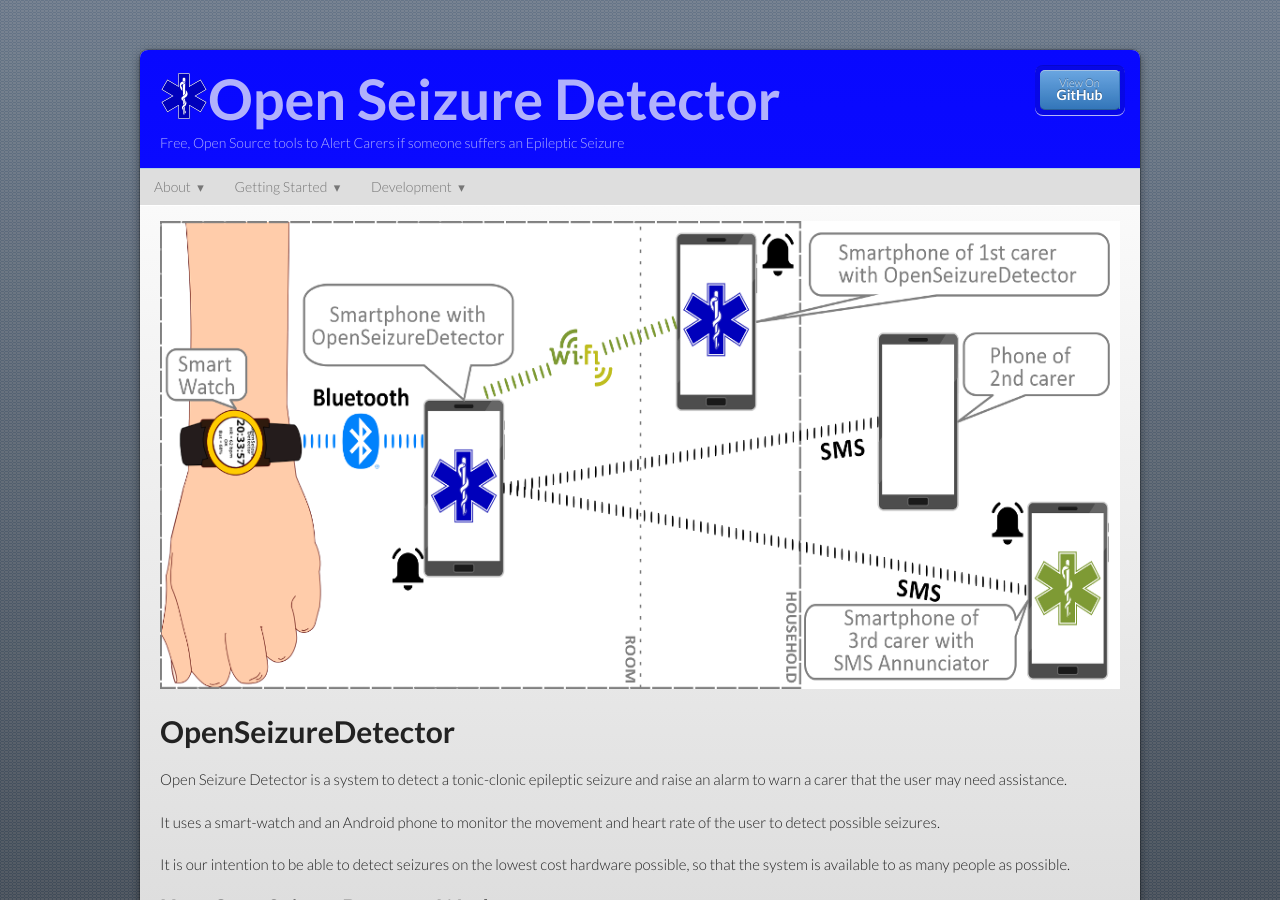
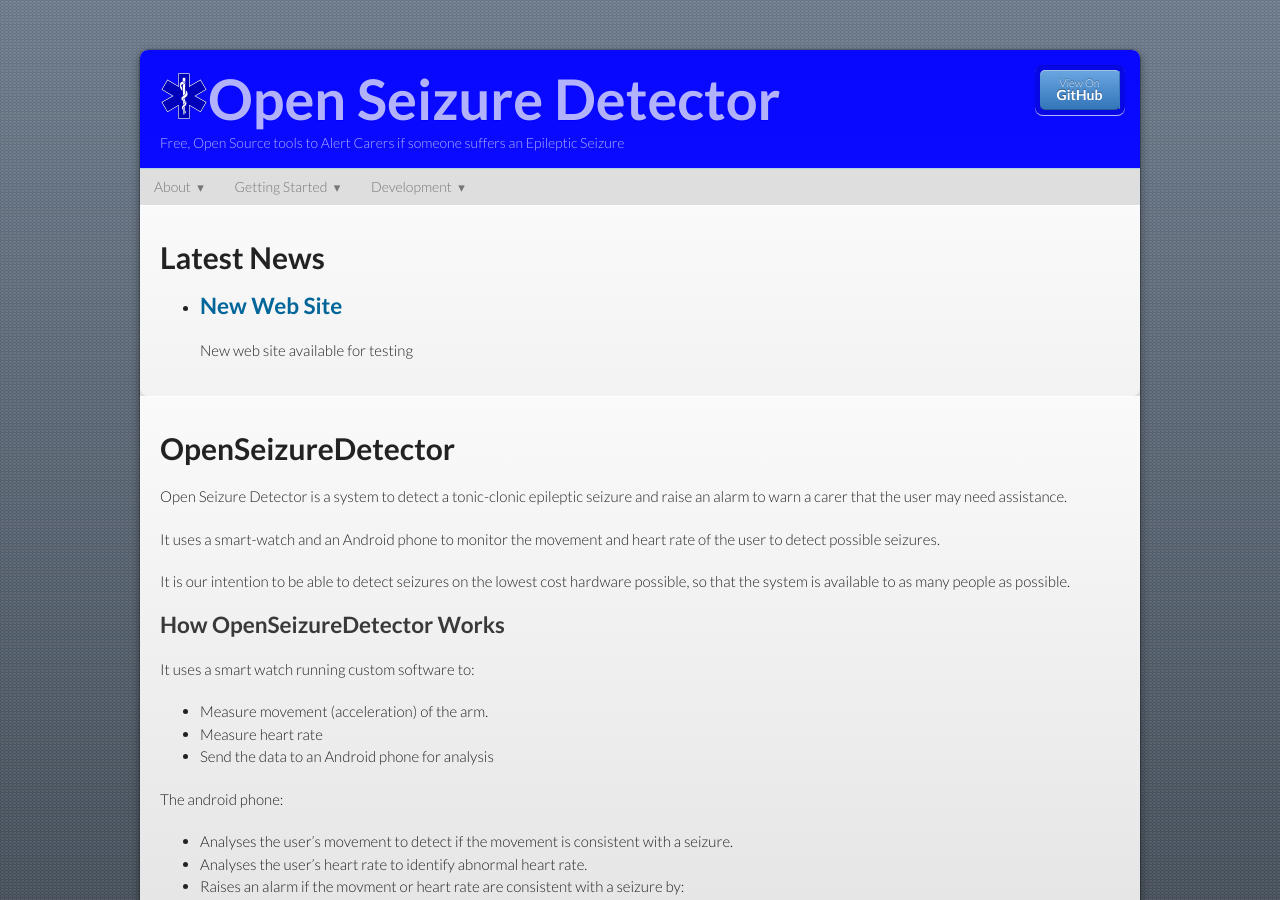
Before and after one commit to OpenSeizureDetector/openseizuredetector.github.io, a Jekyll site: the page built from index.md, in a window 1280 px wide and 900 px high. Built offline with Jekyll 4.4.1, drawn with Linux system fonts in a browser that asks for light colours.

Commit message:
Trying out a 'news' listing for posts.

```diff
--- /dev/null
+++ b/_layouts/home.html
@@ -0,0 +1,69 @@
+<!doctype html>
+<html lang="{{ site.lang | default: "en-US" }}">
+  <head>
+    <meta charset="utf-8">
+    <meta http-equiv="X-UA-Compatible" content="IE=edge">
+
+{% seo %}
+
+    <link rel="stylesheet" href="{{ '/assets/css/style.css?v=' | append: site.github.build_revision | relative_url }}">
+    <link rel="stylesheet" href="{{ '/assets/css/pure-min.css?v=' | append: site.github.build_revision | relative_url }}">
+    <script src="{{ '/assets/js/scale.fix.js' | relative_url }}"></script>
+    <script src="{{ '/assets/js/menus.js' | relative_url }}"></script>
+
+    <meta name="viewport" content="width=device-width, initial-scale=1, user-scalable=no">
+
+    <!--[if lt IE 9]>
+    <script src="//html5shiv.googlecode.com/svn/trunk/html5.js"></script>
+    <![endif]-->
+
+    {% include head-custom.html %}
+  </head>
+  <body>
+    <div class="wrapper">
+      <header {% unless site.description or site.github.project_tagline %} class="without-description" {% endunless %}>
+        <h1><a href="{{site.base_url}}"><img src="/assets/images/icon_48x48.png" alt="OSD_Icon"./>{{ site.title | default: site.github.repository_name }}</h1>
+        {% if site.description or site.github.project_tagline %}  </a>
+          <p><b>{{ site.description | default: site.github.project_tagline }}</b> </p>
+        {% endif %}
+
+        <p class="view"><a href="{{ site.github.repository_url }}">View the Project on GitHub <small>{{ github_name }}</small></a></p>
+        <ul>
+        {% if site.show_downloads %}
+          <li><a href="{{ site.github.zip_url }}">Download <strong>ZIP File</strong></a></li>
+          <li><a href="{{ site.github.tar_url }}">Download <strong>TAR Ball</strong></a></li>
+        {% endif %}
+          <li><a href="{{ site.github.repository_url }}">View On <strong>GitHub</strong></a></li>
+        </ul>
+
+      </header>
+      {% include navigation.html %}
+
+      <section>
+
+        <h1>Latest News</h1>
+
+        <ul>
+          {% for post in site.posts %}
+            <li>
+              <h2><a href="{{ post.url }}">{{ post.title }}</a></h2>
+              {{ post.excerpt }}
+            </li>
+          {% endfor %}
+        </ul>
+      </section>
+      <section>
+
+      {{ content }}
+
+      </section>
+    </div>
+    <footer>
+    {% if site.github.is_project_page %}
+      <p>Project maintained by <a href="{{ site.github.owner_url }}">{{ site.github.owner_name }}</a></p>
+    {% endif %}
+      <p>Hosted on GitHub Pages &mdash; Theme by <a href="https://github.com/orderedlist">orderedlist</a></p>
+    </footer>
+    <!--[if !IE]><script>fixScale(document);</script><![endif]-->
+  </body>
+</html>
--- /dev/null
+++ b/_posts/2024-02-26-New-Web-Site.md
@@ -0,0 +1,6 @@
+---
+layout: post
+author: graham
+---
+
+New web site available for testing
--- a/index.md
+++ b/index.md
@@ -1,9 +1,8 @@
 ---
-layout: default
+layout: home
 title: OpenSeizureDetector
 ---
 
-![system overview](assets/images/osd-system-overview.png)
 # OpenSeizureDetector
 
 Open Seizure Detector is a system to detect a tonic-clonic epileptic seizure and raise an alarm to warn a carer that the user may need assistance.
@@ -27,6 +26,9 @@ The android phone:
       - (optionally) generating alarm sounds from other devices connected over wifi.
       - (optionally) upload data to be included anonymously in the Open Seizure Database which will be used to improve the seizure detection algorithms.
 
+![system overview](assets/images/osd-system-overview.png)
+
+
 
 ## Compatible Devices
 
@@ -44,7 +46,7 @@ The current options for the watch are:
 
 
 # More Details
-  - [Project Goals](./pages-user/goals.html)
+  - [Project Goals](./pages-about/goals.html)
   - [Installation and Usage Instructions](./pages-user/installation.html)
   - [Developer Documentation](./pages-developer/index.html)
 
```
Also changed, not shown: _layouts/post.html (added, +7 -0 lines).
